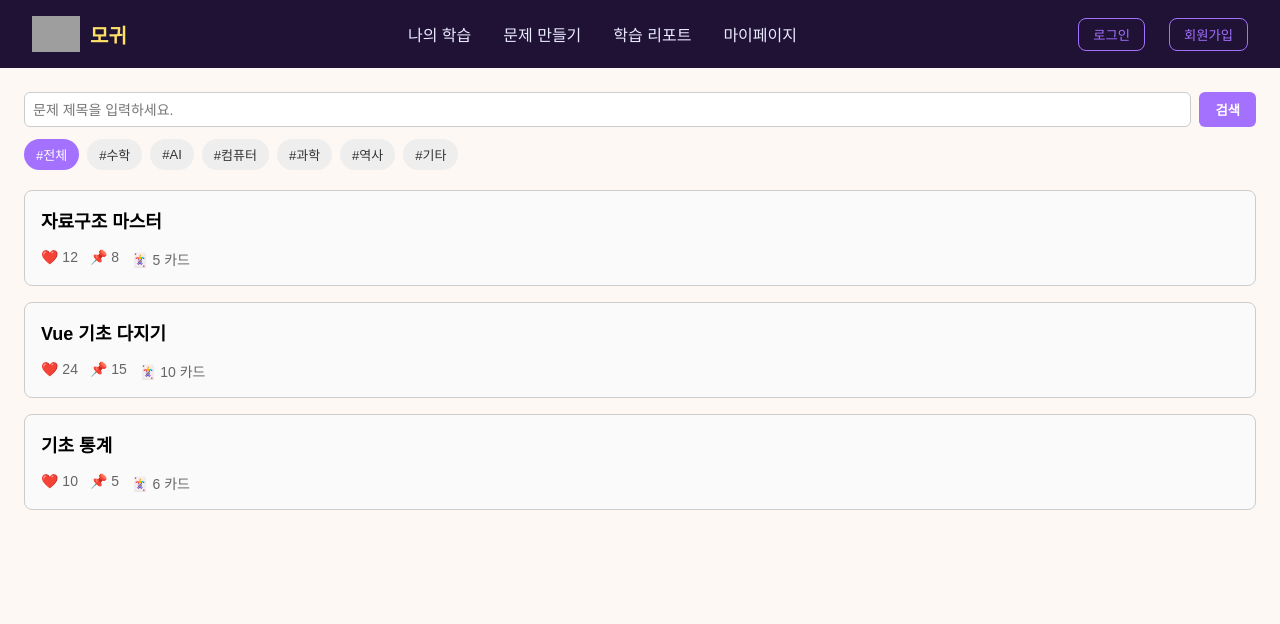
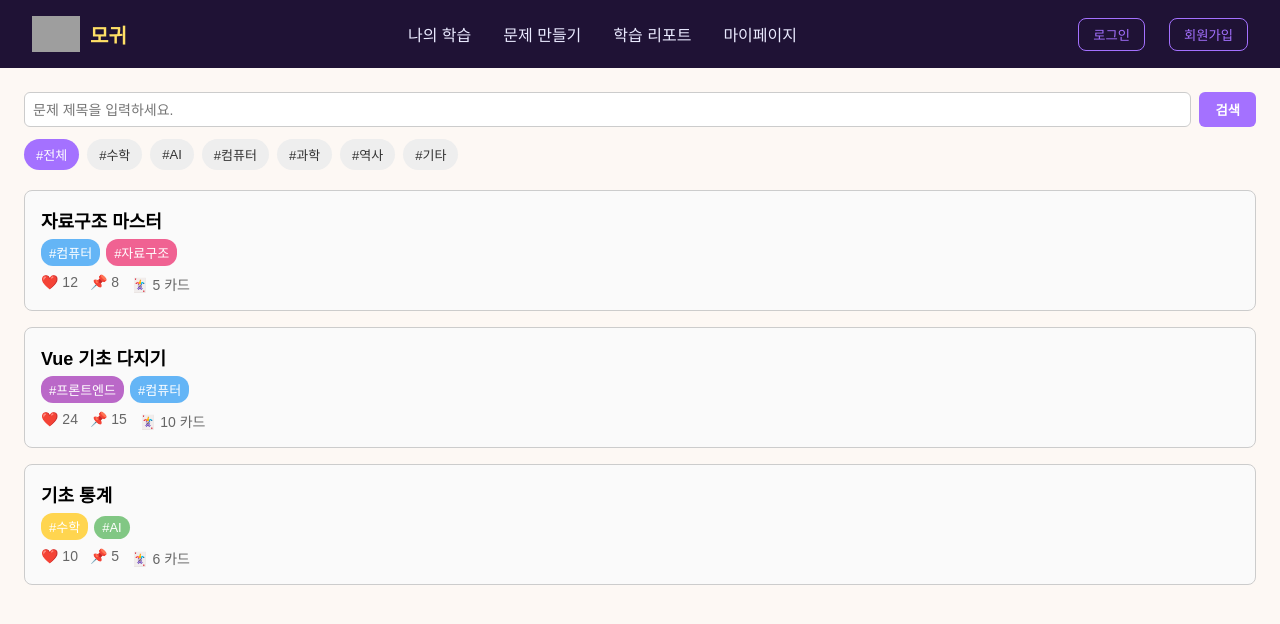
Before and after one commit to suhyun113/Mogwi, a Vue app in the folder frontend/: page / in a window 1280 px wide. Shown: the top 624 px of the page. Built offline with nearby package versions, Linux system fonts and the light colour scheme; grey boxes are pictures that could not be loaded.

Commit message:
Feat (frontend): 카테고리 추가

```diff
--- a/frontend/src/components/ProblemSummary.vue
+++ b/frontend/src/components/ProblemSummary.vue
@@ -1,7 +1,17 @@
+// ProblemSummary.vue
 <template>
   <div class="problem-summary">
     <h3>{{ problem.title }}</h3>
-    <p>{{ problem.category }}</p>
+    <div class="category-tags">
+      <span
+        class="tag"
+        v-for="tag in problem.categories"
+        :key="tag"
+        :style="{ backgroundColor: getColor(tag) }"
+      >
+        {{ tag }}
+      </span>
+    </div>
     <div class="meta">
       <span>❤️ {{ problem.likes }}</span>
       <span>📌 {{ problem.scraps }}</span>
@@ -12,7 +22,22 @@
 
 <script>
 export default {
-  props: ['problem']
+  props: ['problem'],
+  methods: {
+    getColor(tag) {
+      const colors = {
+        '#수학': '#ffd54f',
+        '#AI': '#81c784',
+        '#컴퓨터': '#64b5f6',
+        '#과학': '#4dd0e1',
+        '#역사': '#a1887f',
+        '#기타': '#e0e0e0',
+        '#프론트엔드': '#ba68c8',
+        '#자료구조': '#f06292'
+      }
+      return colors[tag] || '#ccc'
+    }
+  }
 }
 </script>
 
@@ -25,8 +50,19 @@ export default {
   cursor: pointer;
 }
 .problem-summary h3 {
-  margin: 0;
+  margin: 0 0 6px;
   font-size: 18px;
+}
+.category-tags {
+  margin-bottom: 6px;
+}
+.tag {
+  display: inline-block;
+  padding: 4px 8px;
+  border-radius: 12px;
+  font-size: 13px;
+  margin-right: 6px;
+  color: white;
 }
 .meta {
   margin-top: 8px;
```
